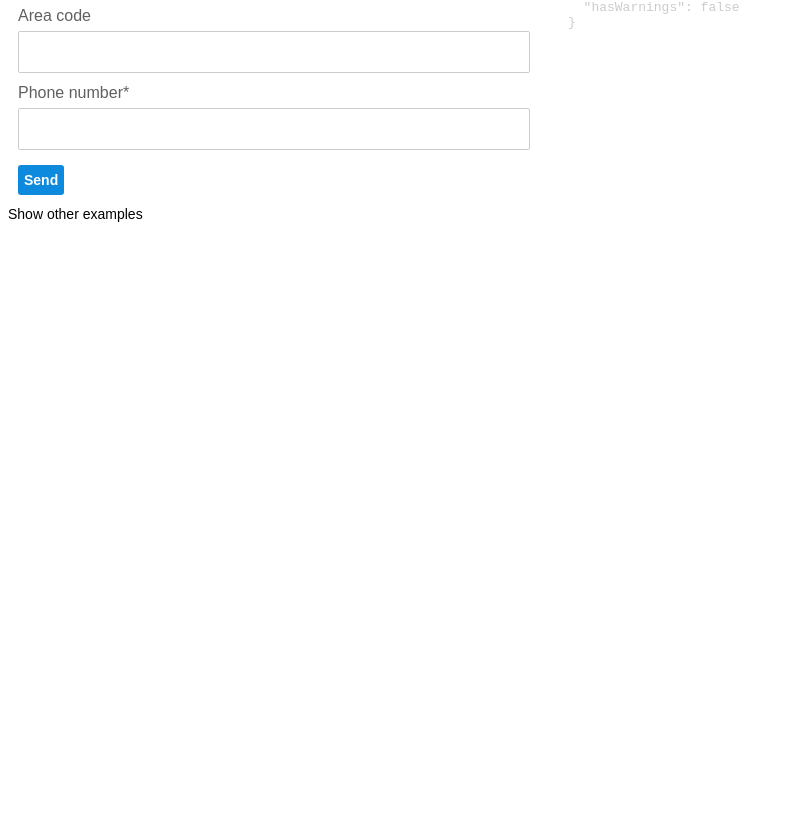
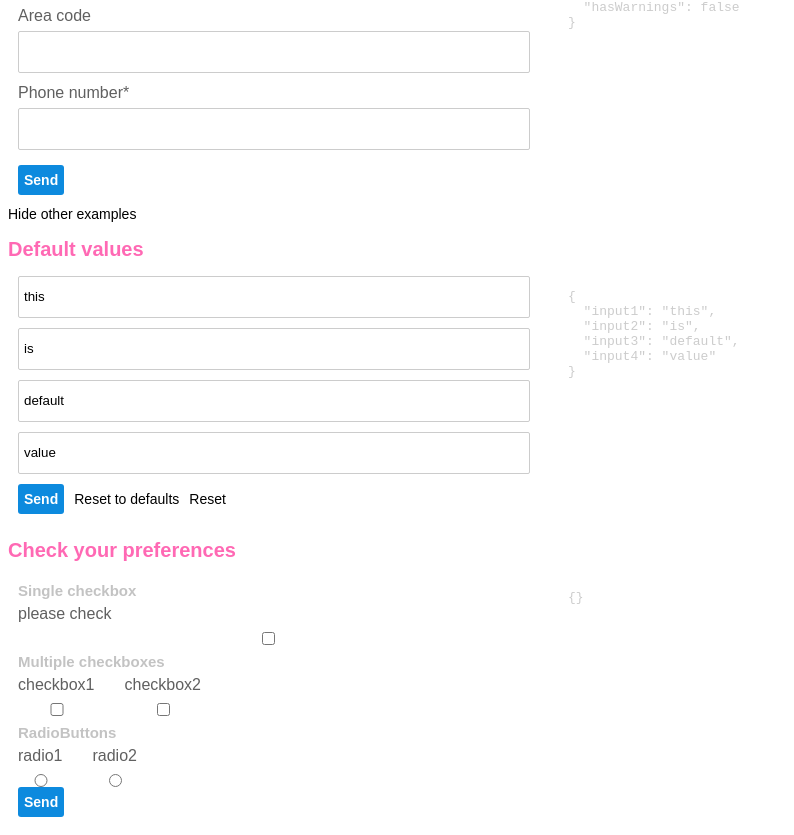
Before and after one commit to criol/react-micro-form, a React app: page / in a window 1280 px wide. Shown: the part 238-1073 px from the top of the page, without its empty margins (0-794 px from the left). Before the commit the page ends 800 px from the top, so only its background shows below. Built offline with nearby package versions, Linux system fonts and the light colour scheme; the HTML template or start-up script is replaced by a standard one.

Commit message:
checkbox example and resetForm functionality

```diff
--- a/src/Components/App.js
+++ b/src/Components/App.js
@@ -4,6 +4,7 @@ import styled from '@emotion/styled';
 import { UserContactForm } from '../Forms/UserContactForm/UserContactForm';
 import { ContentToggler } from './ContentToggler/ContentToggler';
 import { DefaultValuesForm } from '../Forms/DefaultValuesForm/DefaultValuesForm';
+import { CheckRadioForm } from '../Forms/CheckRadioForm/CheckRadioForm';
 
 const globalStyles = css`
   body {
@@ -29,6 +30,7 @@ const App = () => (
       labelNegative="Hide other examples"
     >
       <DefaultValuesForm onSubmit={onSubmit} />
+      <CheckRadioForm onSubmit={onSubmit} />
     </ContentToggler>
   </React.Fragment>
 );
--- a/src/Components/ContentToggler/ContentToggler.js
+++ b/src/Components/ContentToggler/ContentToggler.js
@@ -2,7 +2,7 @@ import React, { useState, Fragment } from 'react';
 import { StyledButtonInline } from '../StyledComponents/StyledButtonInline';
 
 export const ContentToggler = ({ label, labelNegative, children }) => {
-  const [enabled, setEnabled] = useState(false);
+  const [enabled, setEnabled] = useState(true);
 
   return (
     <Fragment>
--- a/src/Components/Form/ErrorMessages.js
+++ b/src/Components/Form/ErrorMessages.js
@@ -1,7 +1,7 @@
 import React, { Fragment } from 'react';
 import { some } from '../../Helpers/fp';
 
-export const ErrorMessages = ({ status, messages, showConditions }) =>
+export const ErrorMessages = ({ status, messages = [], showConditions }) =>
   some(state => status[state])(showConditions) && (
     <Fragment>
       {messages.map((message, i) => (
--- a/src/Components/Form/FormControl.js
+++ b/src/Components/Form/FormControl.js
@@ -35,12 +35,14 @@ export const FormControl = ({
   label,
   children,
   errorsConditions = ['touched', 'submitted'],
-}) => (
+}) => {
+  return (
     <InputContainer>
       <LabelContainer>
         <LabelText>{label}</LabelText>
         {children}
       </LabelContainer>
+      {meta && (
         <ErrorMessagesContainer>
           <ErrorMessages
             status={meta.status}
@@ -48,5 +50,7 @@ export const FormControl = ({
             showConditions={errorsConditions}
           />
         </ErrorMessagesContainer>
+      )}
     </InputContainer>
   );
+};
--- /dev/null
+++ b/src/Components/StyledComponents/StyledH4.js
@@ -0,0 +1,9 @@
+import styled from '@emotion/styled';
+
+export const StyledH4 = styled.h4`
+  font-size: 15px;
+  font-weight: bold;
+  color: #c3c3c3;
+  margin-top: 5px;
+  margin-bottom: 5px;
+`;
--- /dev/null
+++ b/src/Forms/CheckRadioForm/CheckRadioForm.js
@@ -0,0 +1,71 @@
+import React, { Fragment } from 'react';
+import styled from '@emotion/styled';
+import { useForm, useField } from '../../Hooks/Form';
+import { StyledButton } from '../../Components/StyledComponents/StyledButton';
+import { StyledFormContrainer } from '../../Components/StyledComponents/StyledFormContrainer';
+import { StyledPre } from '../../Components/StyledComponents/StyledPre';
+import { StyledH2 } from '../../Components/StyledComponents/StyledH2';
+import { StyledH4 } from '../../Components/StyledComponents/StyledH4';
+import { FormControl } from '../../Components/Form/FormControl';
+
+const StyledRows = styled.div`
+  display: flex;
+  flex-direciton: row;
+`;
+
+const StyledRow = styled.div`
+  margin-right: 30px;
+`;
+
+export const CheckRadioForm = ({ onSubmit }) => {
+  const [form, handleSubmit, { values }] = useForm(onSubmit, {});
+  const [singlCheckbox] = useField('singleCheckbox', form, 'yes!');
+  const [checkbox1] = useField('checkbox', form, 'checkbox1');
+  const [checkbox2] = useField('checkbox', form, 'checkbox2');
+  const [radio1] = useField('radio', form, 'radio1');
+  const [radio2] = useField('radio', form, 'radio2');
+
+  return (
+    <Fragment>
+      <StyledH2>Check your preferences</StyledH2>
+
+      <StyledFormContrainer>
+        <form onSubmit={handleSubmit}>
+          <StyledH4>Single checkbox</StyledH4>
+          <FormControl label="please check">
+            <input type="checkbox" {...singlCheckbox} />
+          </FormControl>
+          <StyledH4>Multiple checkboxes</StyledH4>
+          <StyledRows>
+            <StyledRow>
+              <FormControl label="checkbox1">
+                <input type="checkbox" {...checkbox1} />
+              </FormControl>
+            </StyledRow>
+            <StyledRow>
+              <FormControl label="checkbox2">
+                <input type="checkbox" {...checkbox2} />
+              </FormControl>
+            </StyledRow>
+          </StyledRows>
+          <StyledH4>RadioButtons</StyledH4>
+          <StyledRows>
+            <StyledRow>
+              <FormControl label="radio1">
+                <input type="radio" {...radio1} />
+              </FormControl>
+            </StyledRow>
+            <StyledRow>
+              <FormControl label="radio2">
+                <input type="radio" {...radio2} />
+              </FormControl>
+            </StyledRow>
+          </StyledRows>
+          <StyledButton type="submit">Send</StyledButton>
+        </form>
+
+        <StyledPre>{JSON.stringify(values, null, 2)}</StyledPre>
+      </StyledFormContrainer>
+    </Fragment>
+  );
+};
--- a/src/Forms/DefaultValuesForm/DefaultValuesForm.js
+++ b/src/Forms/DefaultValuesForm/DefaultValuesForm.js
@@ -16,8 +16,12 @@ const ButtonWithMargin = styled(StyledButton)`
   margin-right: 10px;
 `;
 
+const ButtonInlineWithMargin = styled(StyledButtonInline)`
+  margin-right: 10px;
+`;
+
 export const DefaultValuesForm = ({ onSubmit }) => {
-  const [form, handleSubmit, { values }, resetToInitialValues] = useForm(
+  const [form, handleSubmit, { values }, resetValues] = useForm(
     onSubmit,
     {},
     {
@@ -49,9 +53,23 @@ export const DefaultValuesForm = ({ onSubmit }) => {
 
           <ButtonWithMargin type="submit">Send</ButtonWithMargin>
 
-          <StyledButtonInline type="button" onClick={resetToInitialValues}>
+          <ButtonInlineWithMargin
+            type="button"
+            onClick={() => {
+              resetValues();
+            }}
+          >
+            Reset to defaults
+          </ButtonInlineWithMargin>
+
+          <ButtonInlineWithMargin
+            type="button"
+            onClick={() => {
+              resetValues({});
+            }}
+          >
             Reset
-          </StyledButtonInline>
+          </ButtonInlineWithMargin>
         </form>
 
         <StyledPre>{JSON.stringify(values, null, 2)}</StyledPre>
--- a/src/Hooks/Form/useForm.hook.js
+++ b/src/Hooks/Form/useForm.hook.js
@@ -19,6 +19,10 @@ function toggleValueInArray(array, value) {
   }
 
   return newArray;
+}
+
+function skipTick() {
+  return new Promise(resolve => setTimeout(resolve));
 }
 
 export function useForm(
@@ -52,8 +56,8 @@ export function useForm(
     }
   }
 
-  function resetToInitialValues() {
-    setValues(initialValues);
+  function resetValues(newValues) {
+    setValues(newValues || initialValues);
   }
 
   const fields = {};
@@ -109,6 +113,7 @@ export function useForm(
   }
 
   function changeFieldFocus(fieldName, isFocused) {
+    skipTick().then(() => {
       if (isFocused) {
         updateFormStatus({
           visited: true,
@@ -132,6 +137,7 @@ export function useForm(
           },
         });
       }
+    });
   }
 
   function getFieldStatus(fieldName) {
@@ -181,6 +187,6 @@ export function useForm(
       errors,
       status,
     },
-    resetToInitialValues,
+    resetValues,
   ];
 }
```
Lines whose indentation alone changed are shown as unchanged.
